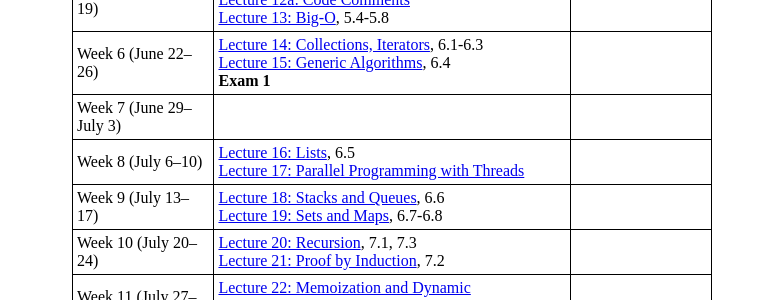
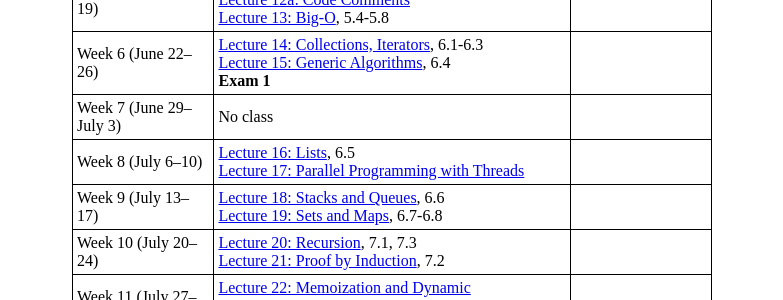
Before and after one commit to ycpcs/cs201-summer2015, a Jekyll site: the page built from schedule.md, in a window 1280 px wide. Shown: the part 462-762 px from the top of the page, without its empty margins (248-1031 px from the left). Built offline with Jekyll 4.4.1, drawn with Linux system fonts in a browser that asks for light colours; nearby versions of some CDN libraries; Markdown is read by kramdown in place of the engine named in the settings.

Commit message:
week 7 is vacation

```diff
--- a/schedule.md
+++ b/schedule.md
@@ -14,7 +14,7 @@ announced in class and on the course web page.
 > Week 4 (June 8&ndash;12) | [Lecture 10: Generic methods and classes](lectures/lecture10.html), 4.5-4.7 <br> [Lecture 11: Generic methods, functors](lectures/lecture11.html), 4.8
 > Week 5 (June 15&ndash;19) | [Lecture 12: Analysis of Algorithms](lectures/lecture12.html), 5.1-5.3 <br> [Lecture 12a: Code Comments](lectures/lecture12a.html) <br> [Lecture 13: Big-O](lectures/lecture13.html), 5.4-5.8
 > Week 6 (June 22&ndash;26) | [Lecture 14: Collections, Iterators](lectures/lecture14.html), 6.1-6.3 <br> [Lecture 15: Generic Algorithms](lectures/lecture15.html), 6.4 <br> **Exam 1** |
-> Week 7 (June 29&ndash;July 3) |  |
+> Week 7 (June 29&ndash;July 3) | No class |
 > Week 8 (July 6&ndash;10) | [Lecture 16: Lists](lectures/lecture16.html), 6.5 <br> [Lecture 17: Parallel Programming with Threads](lectures/lecture17.html) |
 > Week 9 (July 13&ndash;17) | [Lecture 18: Stacks and Queues](lectures/lecture18.html), 6.6 <br> [Lecture 19: Sets and Maps](lectures/lecture19.html), 6.7-6.8 |
 > Week 10 (July 20&ndash;24) | [Lecture 20: Recursion](lectures/lecture20.html), 7.1, 7.3 <br> [Lecture 21: Proof by Induction](lectures/lecture21.html), 7.2 |
```
